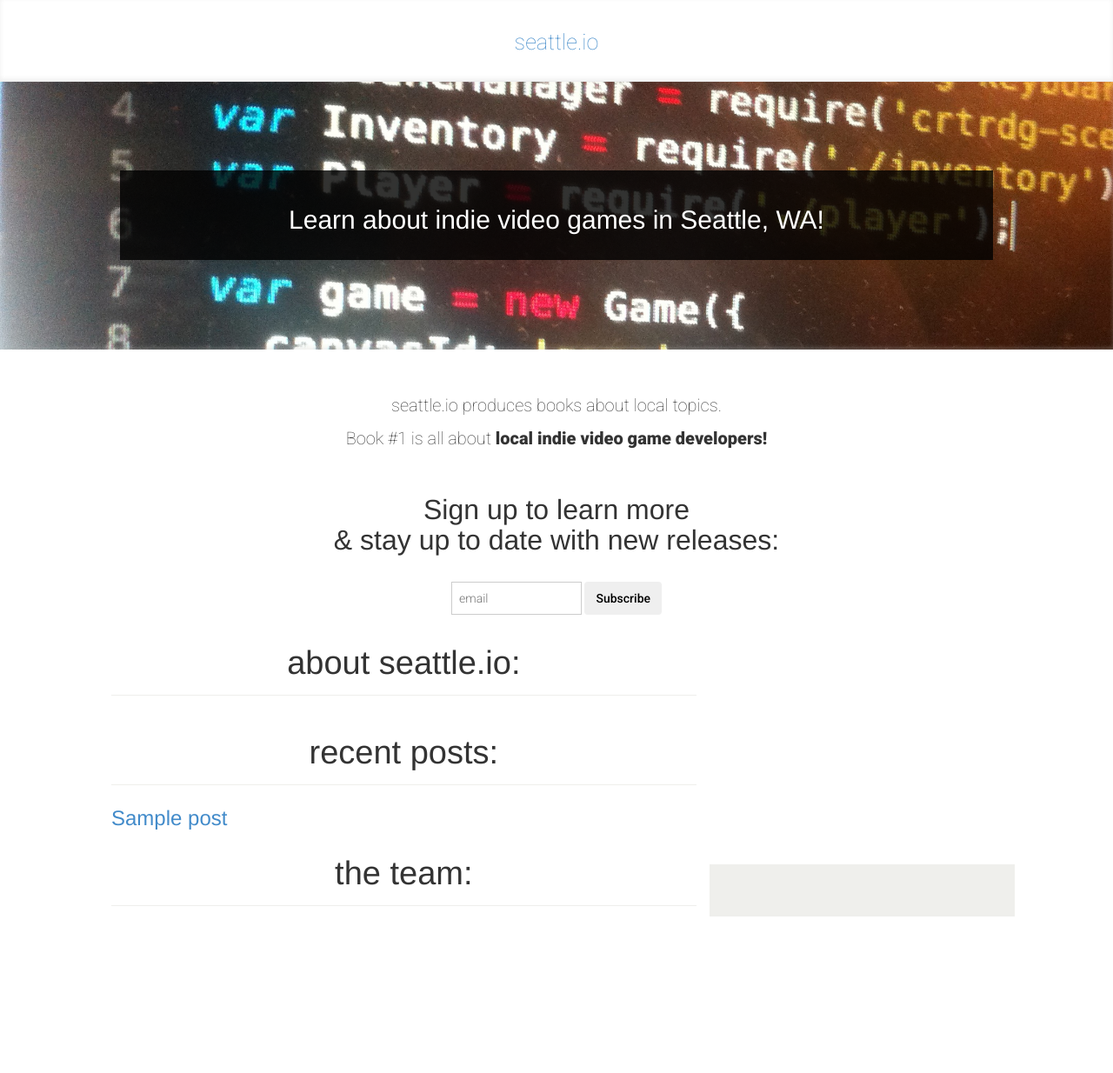
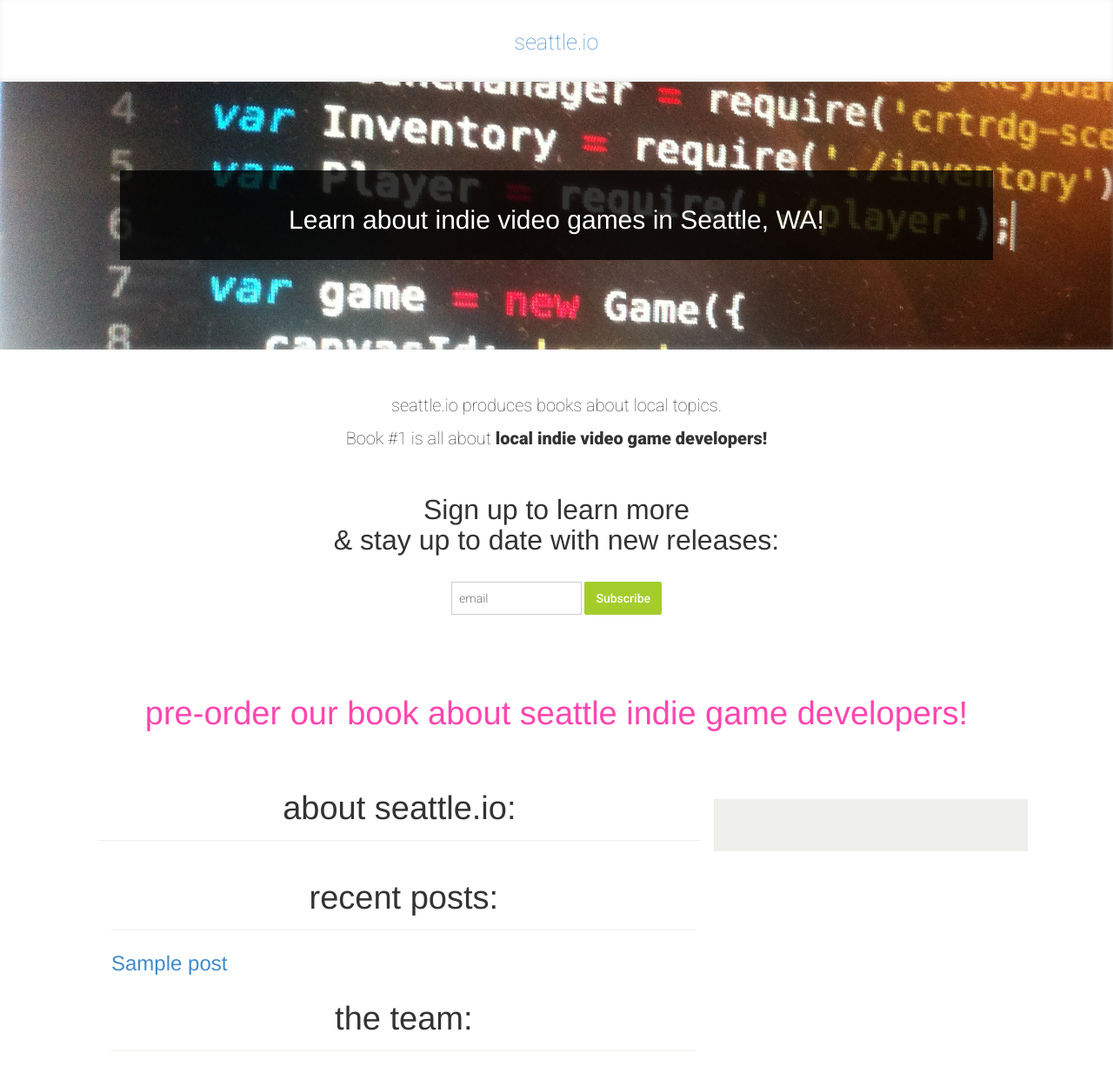
Before and after one commit to seattleio/seattleio.github.com, a Jekyll site: the page built from index.html, in a window 1280 px wide. Shown: the whole page at 87% size. Built offline with Jekyll 4.4.1, drawn with Linux system fonts in a browser that asks for light colours; before the commit the page ends 1067 px from its top, so only the background shows below that.

Commit message:
new styles for buttons and preorder

```diff
--- a/index.html
+++ b/index.html
@@ -39,9 +39,20 @@ pizza: "pizza is fucking awesome!"
       <!--End mc_embed_signup-->
     </div>
 
-    <section id="about" class="col-lg-8">
-      <h1>About seattle.io:</h1>
-    </section>
+    <div class="row">
+      <section id="pre-order" class="col-lg-12">
+        <h1>Pre-order our book about Seattle indie game developers!</h1>
+      </section>
+    </div>
+
+    <div class="row">
+      <section id="about" class="col-lg-8">
+        <h1>About seattle.io:</h1>
+      </section>
+
+      <div class="col-lg-4 sidebar">
+      </div>
+    </div>
 
     <section id="recent-posts" class="col-lg-8">
       <h1>Recent posts:</h1>
@@ -57,7 +68,6 @@ pizza: "pizza is fucking awesome!"
     </section>
 
 
-    <div class="col-lg-4 sidebar">
-    </div>
+
   </div>
 </div>
--- a/style.css
+++ b/style.css
@@ -79,6 +79,16 @@ h1#site-title {
   font-weight: 100;
 }
 
+#pre-order {
+  margin-top: 50px;
+}
+
+#pre-order h1 {
+  border: none;
+  color: #FF46AF;
+  line-height: 1.5;
+}
+
 .newsletter {
   text-align: center;
 }
@@ -103,7 +113,10 @@ input.email {
   font-weight: 300;
 }
 
-input.button {
+input.btn {
+  background-color: #A4CD2C;
+  color: #fefefa;
+  border-radius: 2px;
 }
 
 section h1 {
```
